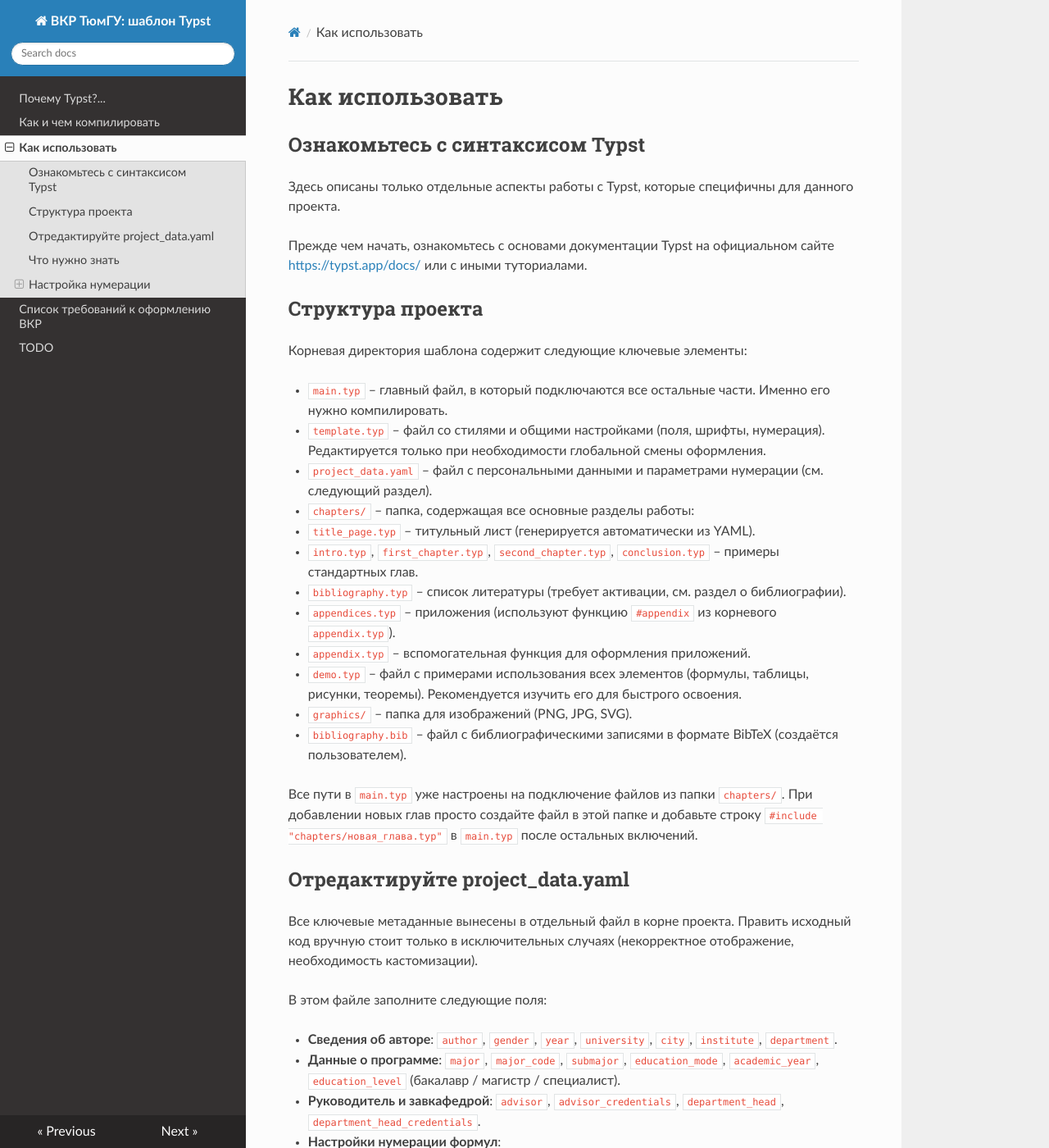
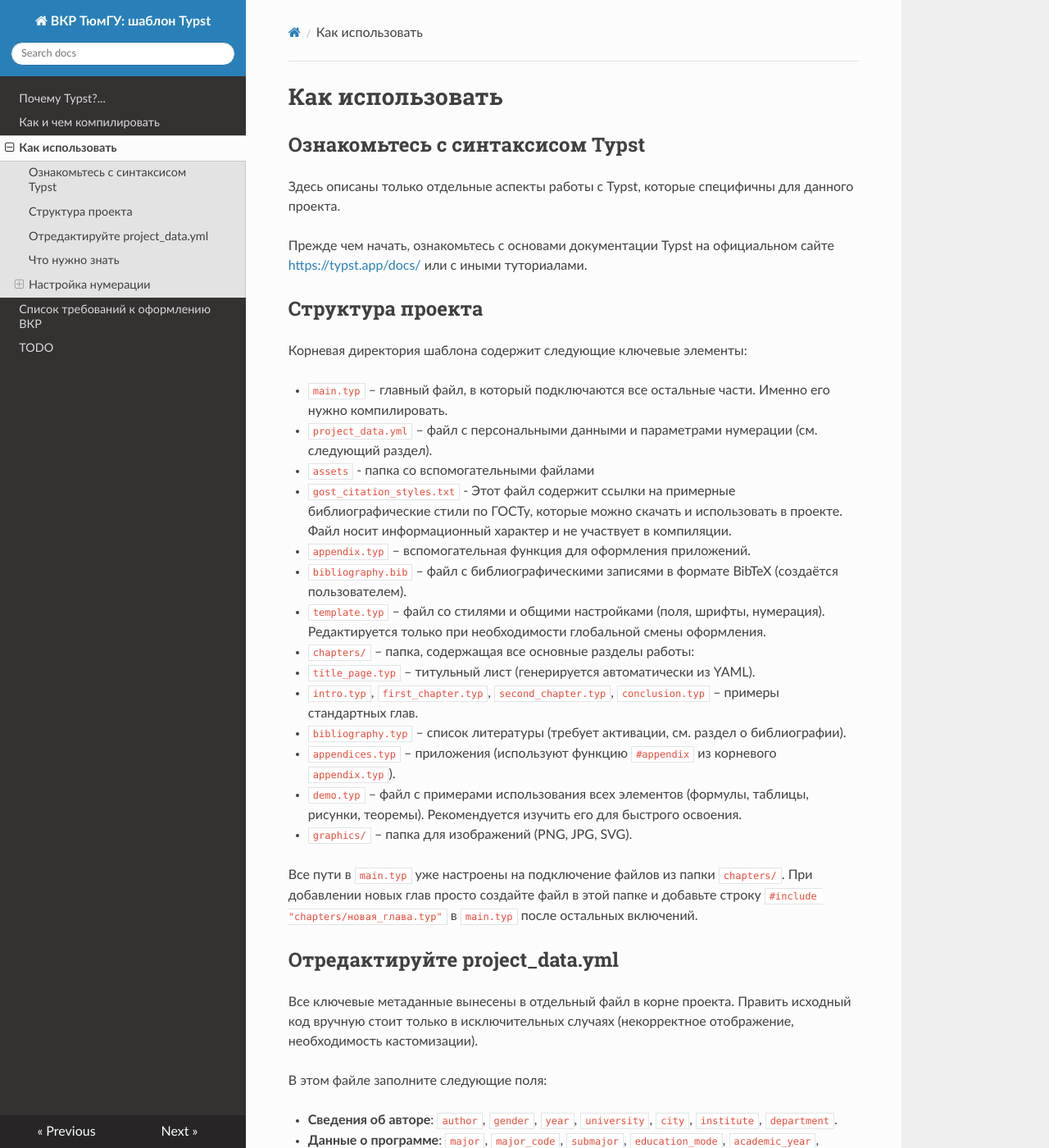
Before and after one commit to ud-alex/utmn-thesis-typst-template, an MkDocs documentation site: the page built from docs/how-to.md, in a window 1280 px wide and 1400 px high. Shown: the whole window at 82% size. Built offline with MkDocs 1.6.1, drawn with Linux system fonts in a browser that asks for light colours; nearby versions of some CDN libraries; some of the changed text lies outside the part shown.

Commit message:
Исправлена документация с учетом изменений в структуре проекта

```diff
--- a/docs/how-to.md
+++ b/docs/how-to.md
@@ -12,21 +12,23 @@
 Корневая директория шаблона содержит следующие ключевые элементы:
 
 - `main.typ` – главный файл, в который подключаются все остальные части. Именно его нужно компилировать.
-- `template.typ` – файл со стилями и общими настройками (поля, шрифты, нумерация). Редактируется только при необходимости глобальной смены оформления.
-- `project_data.yaml` – файл с персональными данными и параметрами нумерации (см. следующий раздел).
+- `project_data.yml` – файл с персональными данными и параметрами нумерации (см. следующий раздел).
+- `assets` - папка со вспомогательными файлами
+  - `gost_citation_styles.txt` - Этот файл содержит ссылки на примерные библиографические стили по ГОСТу, которые можно скачать и использовать в проекте. Файл носит информационный характер и не участвует в компиляции.
+  - `appendix.typ` – вспомогательная функция для оформления приложений.
+  - `bibliography.bib` – файл с библиографическими записями в формате BibTeX (создаётся пользователем).
+  - `template.typ` – файл со стилями и общими настройками (поля, шрифты, нумерация). Редактируется только при необходимости глобальной смены оформления.
 - `chapters/` – папка, содержащая все основные разделы работы:
   - `title_page.typ` – титульный лист (генерируется автоматически из YAML).
   - `intro.typ`, `first_chapter.typ`, `second_chapter.typ`, `conclusion.typ` – примеры стандартных глав.
   - `bibliography.typ` – список литературы (требует активации, см. раздел о библиографии).
   - `appendices.typ` – приложения (используют функцию `#appendix` из корневого `appendix.typ`).
-- `appendix.typ` – вспомогательная функция для оформления приложений.
 - `demo.typ` – файл с примерами использования всех элементов (формулы, таблицы, рисунки, теоремы). Рекомендуется изучить его для быстрого освоения.
 - `graphics/` – папка для изображений (PNG, JPG, SVG).
-- `bibliography.bib` – файл с библиографическими записями в формате BibTeX (создаётся пользователем).
 
 Все пути в `main.typ` уже настроены на подключение файлов из папки `chapters/`. При добавлении новых глав просто создайте файл в этой папке и добавьте строку `#include "chapters/новая_глава.typ"` в `main.typ` после остальных включений.
 
-## Отредактируйте project_data.yaml
+## Отредактируйте project_data.yml
 
 Все ключевые метаданные вынесены в отдельный файл в корне проекта. Править исходный код вручную стоит только в исключительных случаях (некорректное отображение, необходимость кастомизации).
 
@@ -69,7 +71,7 @@
 
 ### Нумерация формул
 
-В шаблоне предусмотрена гибкая настройка нумерации **только для формул** через параметры в `project_data.yaml`:
+В шаблоне предусмотрена гибкая настройка нумерации **только для формул** через параметры в `project_data.yml`:
 
 **1. `numbering_style` – стиль нумерации**
 - `"continuous"` – сквозная нумерация по всей работе: `(1)`, `(2)`, ..., `(n)`.
```
